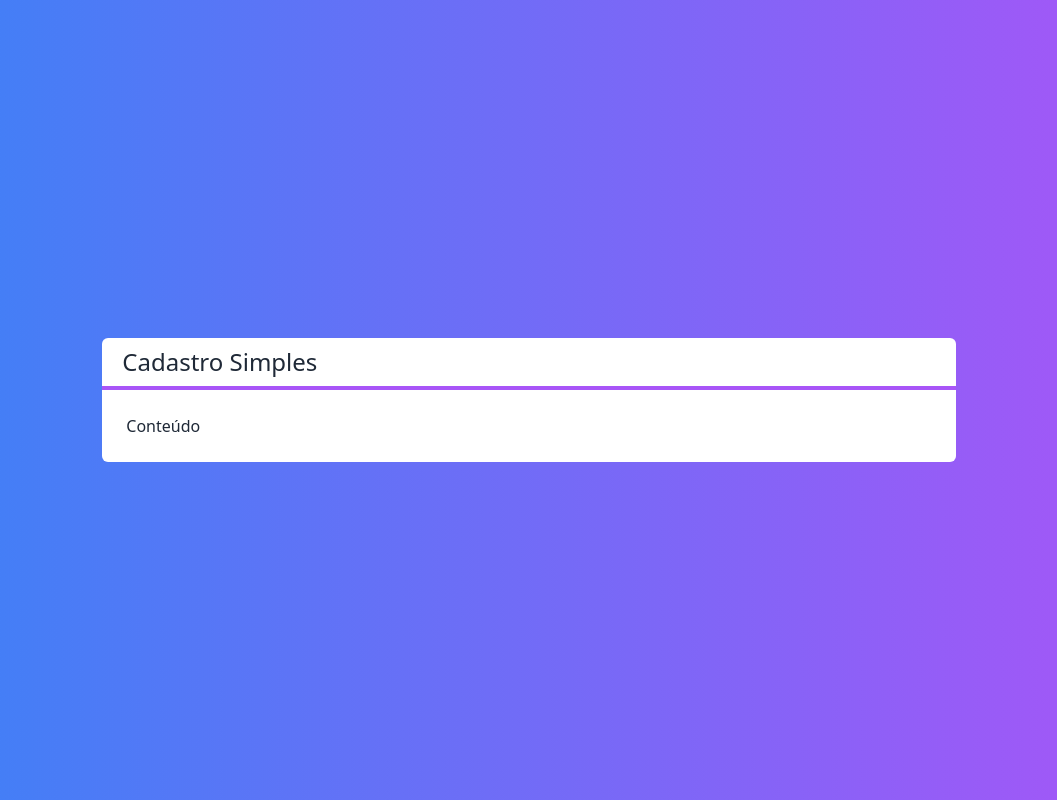
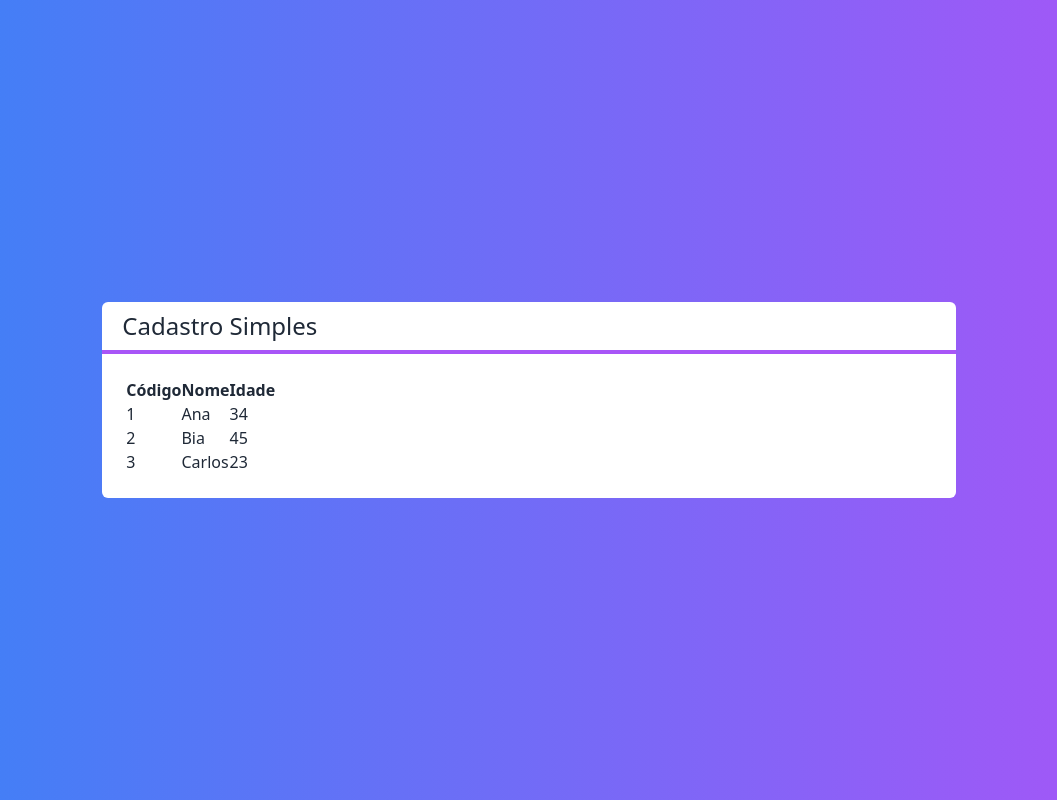
Before and after one commit to neanderdev/projeto-nextjs-crud, a Next.js app: page / in a window 1280 px wide. Shown: the whole page, without its empty margins (111-1168 px from the left). Built offline with nearby package versions, Linux system fonts and the light colour scheme.

Commit message:
Componente Tabela #01

```diff
--- /dev/null
+++ b/src/components/Tabela.tsx
@@ -0,0 +1,49 @@
+import Cliente from '../core/Cliente';
+
+interface TabelaProps {
+    clientes: Cliente[];
+}
+
+export default function Tabela({ clientes }: TabelaProps) {
+    function renderizarCabecalho() {
+        return (
+            <tr>
+                <th>Código</th>
+                <th>Nome</th>
+                <th>Idade</th>
+            </tr>
+        );
+    }
+
+    function renderizarDados() {
+        return clientes?.map((cliente, i) => {
+            return (
+                <tr key={cliente.id}>
+                    <td>
+                        {cliente.id}
+                    </td>
+
+                    <td>
+                        {cliente.nome}
+                    </td>
+
+                    <td>
+                        {cliente.idade}
+                    </td>
+                </tr>
+            );
+        });
+    }
+
+    return (
+        <table>
+            <thead>
+                {renderizarCabecalho()}
+            </thead>
+
+            <tbody>
+                {renderizarDados()}
+            </tbody>
+        </table>
+    );
+}
--- a/src/pages/index.tsx
+++ b/src/pages/index.tsx
@@ -1,10 +1,23 @@
 import Layout from '../components/Layout';
+import Tabela from '../components/Tabela';
+
+import Cliente from '../core/Cliente';
 
 export default function Home() {
+  const clientes = [
+    new Cliente('Ana', 34, '1'),
+    new Cliente('Bia', 45, '2'),
+    new Cliente('Carlos', 23, '3'),
+  ];
+
   return (
     <div className='flex justify-center items-center h-screen bg-gradient-to-r from-blue-500 to-purple-500 text-white'>
-      <Layout titulo='Cadastro Simples'>
-        <span>Conteúdo</span>
+      <Layout
+        titulo='Cadastro Simples'
+      >
+        <Tabela
+          clientes={clientes}
+        />
       </Layout>
     </div>
   )
```
